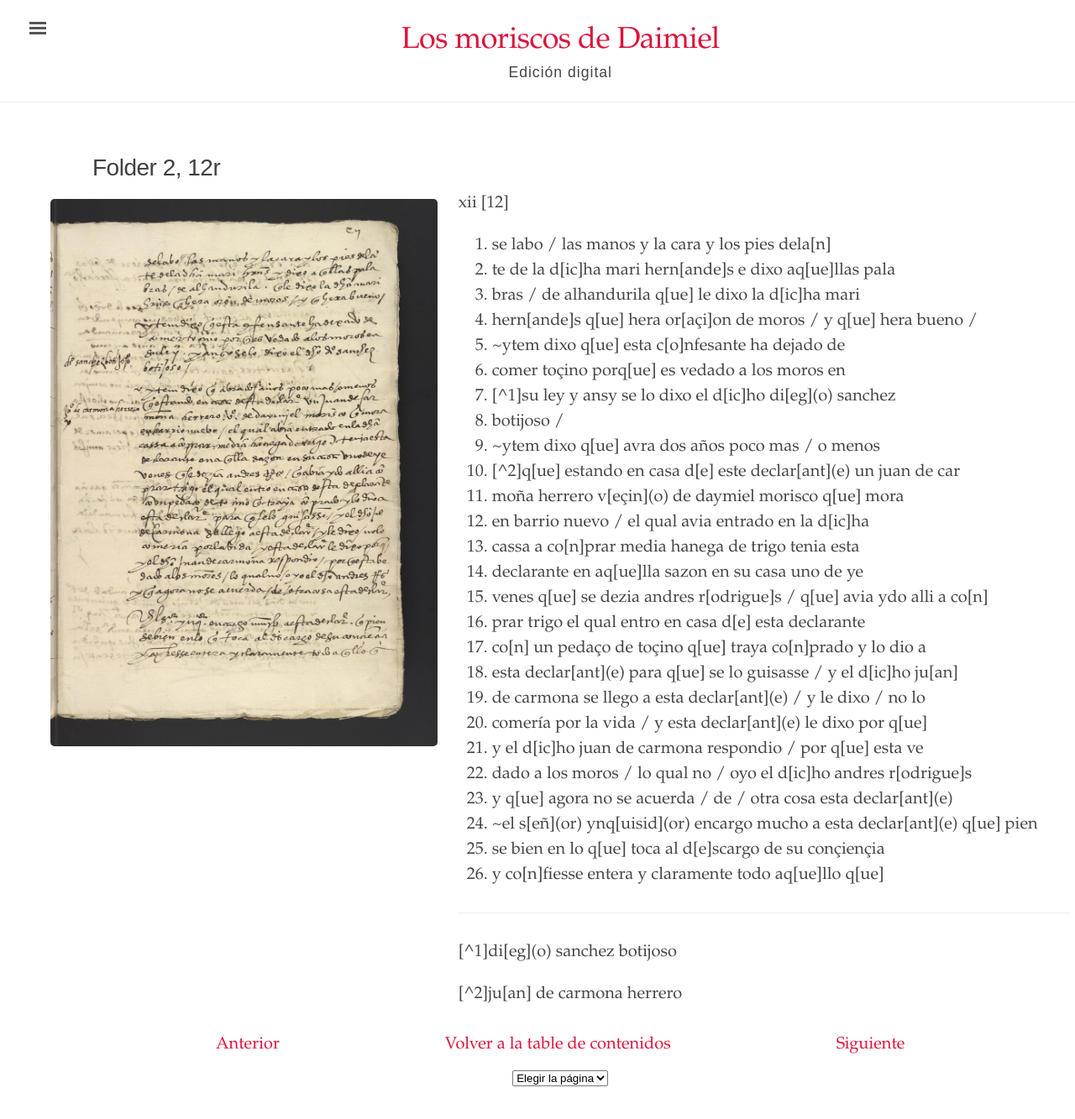
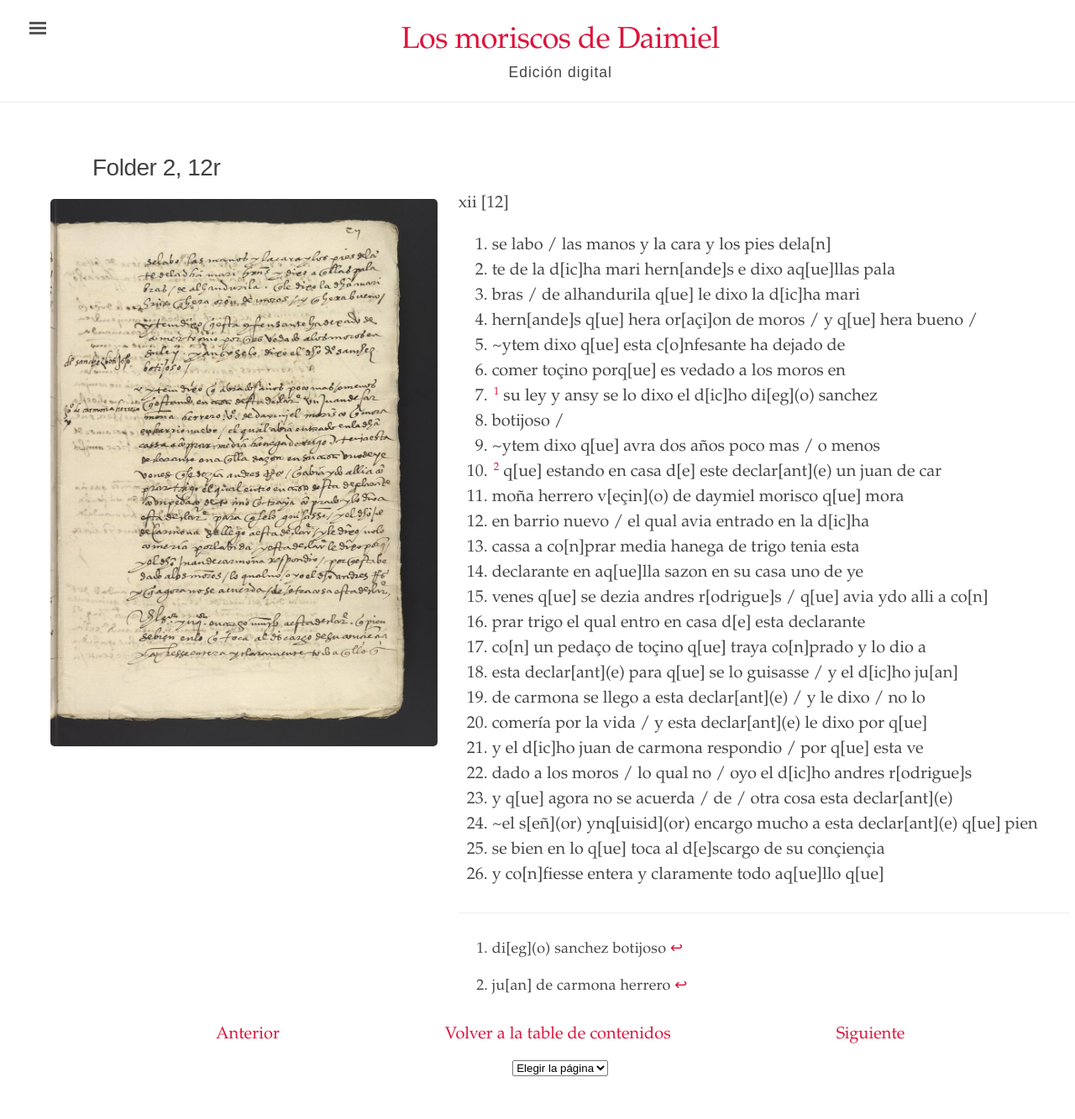
Before and after one commit to digbmc/moriscos-daimel, a Jekyll site: the page built from _texts/folder-2-12r.md, in a window 1280 px wide and 1400 px high. Shown: the top 1333 px of the window at 84% size. Built offline with Jekyll 4.4.1, drawn with Linux system fonts in a browser that asks for light colours.

Commit message:
Update folder-2-12r.md

```diff
--- a/_texts/folder-2-12r.md
+++ b/_texts/folder-2-12r.md
@@ -13,10 +13,10 @@ xii \[12\]
 4. hern\[ande\]s q\[ue\] hera or\[açi\]on de moros / y q\[ue\] hera bueno /
 5. ~ytem dixo q\[ue\] esta c\[o\]nfesante ha dejado de
 6. comer toçino porq\[ue\] es vedado a los moros en
-7. [^1]su ley y ansy se lo dixo el d\[ic\]ho di\[eg\](o) sanchez
+7. [^1] su ley y ansy se lo dixo el d\[ic\]ho di\[eg\](o) sanchez
 8. botijoso /
 9. ~ytem dixo q\[ue\] avra dos años poco mas / o menos
-10. [^2]q\[ue\] estando en casa d\[e\] este declar\[ant\](e) un juan de car
+10. [^2] q\[ue\] estando en casa d\[e\] este declar\[ant\](e) un juan de car
 11. moña herrero v\[eçin\](o) de daymiel morisco q\[ue\] mora
 12. en barrio nuevo / el qual avia entrado en la d\[ic\]ha
 13. cassa a co\[n\]prar media hanega de trigo tenia esta
@@ -36,6 +36,6 @@ xii \[12\]
 
 <hr>
 
-[^1]di\[eg\](o) sanchez botijoso
+[^1]: di\[eg\](o) sanchez botijoso
 
-[^2]ju\[an\] de carmona herrero
+[^2]: ju\[an\] de carmona herrero
```
